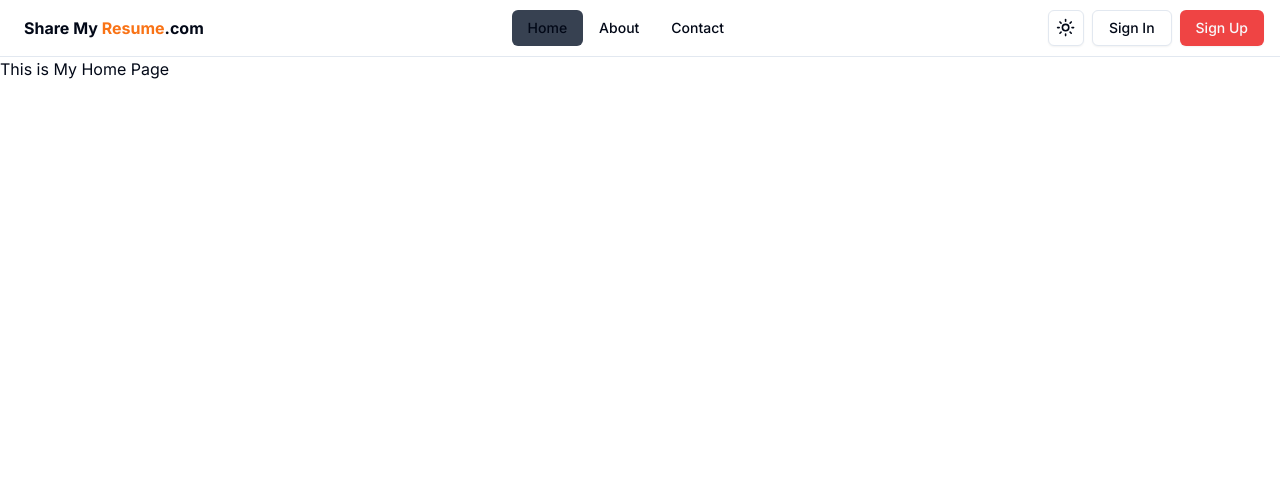
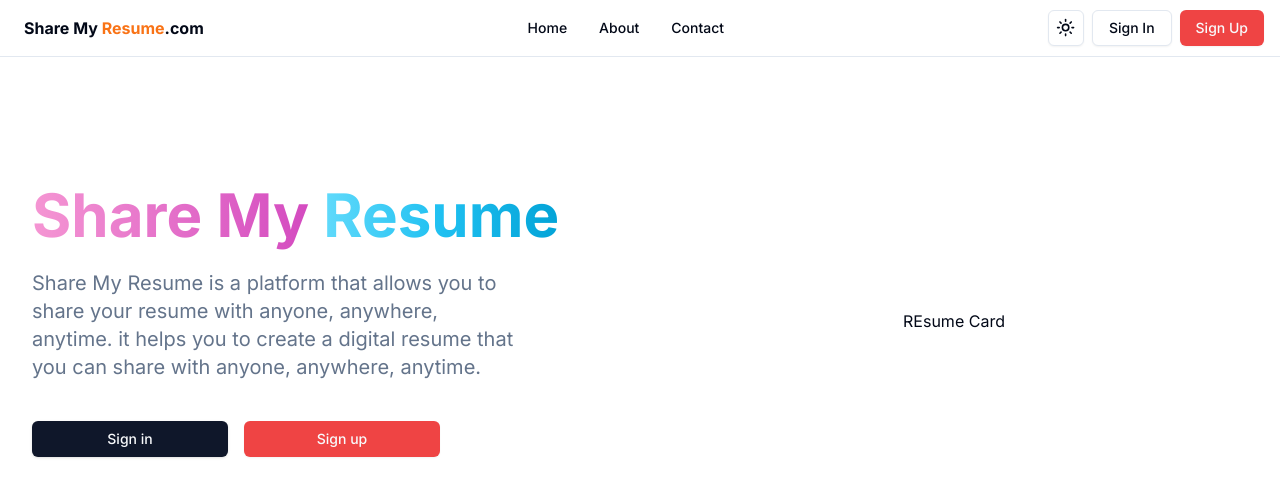
Before and after one commit to bhataasim1/share-my-resume, a Next.js app: page / in a window 1280 px wide. Shown: the top 496 px of the page. Built offline with nearby package versions, Linux system fonts and the light colour scheme.

Commit message:
🐞 fix: Add Hero component and related files

```diff
--- a/app/page.tsx
+++ b/app/page.tsx
@@ -1,9 +1,10 @@
 import { Header } from "@/components/layout/Header";
+import { Hero } from "@/components/layout/Hero";
 
 export default function Home() {
   return (
     <>
-      <h1>This is My Home Page</h1>
+      <Hero />
     </>
   );
 }
--- /dev/null
+++ b/components/layout/Hero.tsx
@@ -0,0 +1,47 @@
+import Link from "next/link";
+import { Button } from "../ui/button";
+import { signIn, signUp } from "@/constant";
+import { HeroCards } from "./HeroCard";
+
+export const Hero = () => {
+  return (
+    <section className="container grid lg:grid-cols-2 place-items-center py-20 md:py-32 gap-10">
+      <div className="text-center lg:text-start space-y-6">
+        <main className="text-5xl md:text-6xl font-bold">
+          <h1 className="inline">
+            <span className="inline bg-gradient-to-r from-[#F596D3]  to-[#D247BF] text-transparent bg-clip-text">
+              Share My{" "}
+            </span>
+          </h1>
+          <h2 className="inline">
+            <span className="inline bg-gradient-to-r from-[#61DAFB] via-[#1fc0f1] to-[#03a3d7] text-transparent bg-clip-text">
+              Resume
+            </span>
+          </h2>
+        </main>
+
+        <p className="text-xl text-muted-foreground md:w-10/12 mx-auto lg:mx-0">
+          Share My Resume is a platform that allows you to share your resume
+          with anyone, anywhere, anytime. it helps you to create a digital
+          resume that you can share with anyone, anywhere, anytime.
+        </p>
+
+        <div className="space-y-4 md:space-y-0 md:space-x-4">
+          <Link href={signIn}>
+            <Button className="w-full md:w-1/3">Sign in</Button>
+          </Link>
+          <Link href={signUp}>
+            <Button className="w-full md:w-1/3 mt-4" variant="destructive">
+              Sign up
+            </Button>
+          </Link>
+        </div>
+      </div>
+
+      {/* Hero cards sections */}
+      <div className="z-10">
+        <HeroCards />
+      </div>
+    </section>
+  );
+};
--- /dev/null
+++ b/components/layout/HeroCard.tsx
@@ -0,0 +1,7 @@
+export const HeroCards = () => {
+  return (
+    <>
+        <h1>REsume Card</h1>
+    </>
+  )
+}
--- a/components/layout/sidebar/DesktopSidebar.tsx
+++ b/components/layout/sidebar/DesktopSidebar.tsx
@@ -3,10 +3,8 @@ import Link from "next/link";
 import { buttonVariants } from "../../ui/button";
 import { navItems } from "@/constant/navItems";
 import { NavigationMenuItem } from "@/components/ui/navigation-menu";
-import { usePathname } from "next/navigation";
 
 const DesktopSidebar = () => {
-  const path = usePathname();
   return (
     <nav className="hidden md:flex gap-2">
       <NavigationMenuItem>
@@ -16,7 +14,7 @@ const DesktopSidebar = () => {
             href={item.href}
             className={`${buttonVariants({
               variant: "ghost",
-            })} active: ${path === item.href ? "bg-gray-700" : ""}`}
+            })}`}
           >
             {item.label}
           </Link>
--- /dev/null
+++ b/constant/endpoints.ts
@@ -0,0 +1,2 @@
+export const signIn = "/auth/signin";
+export const signUp = "/auth/signup";
--- /dev/null
+++ b/constant/index.ts
@@ -0,0 +1,2 @@
+export * from "./navItems";
+export * from "./endpoints";
--- a/constant/navItems.ts
+++ b/constant/navItems.ts
@@ -1,5 +1,6 @@
 "use client";
 import { NavItem } from "@/types/types";
+import { sign } from "crypto";
 import {
   LucideHome,
   LucideMail,
```
